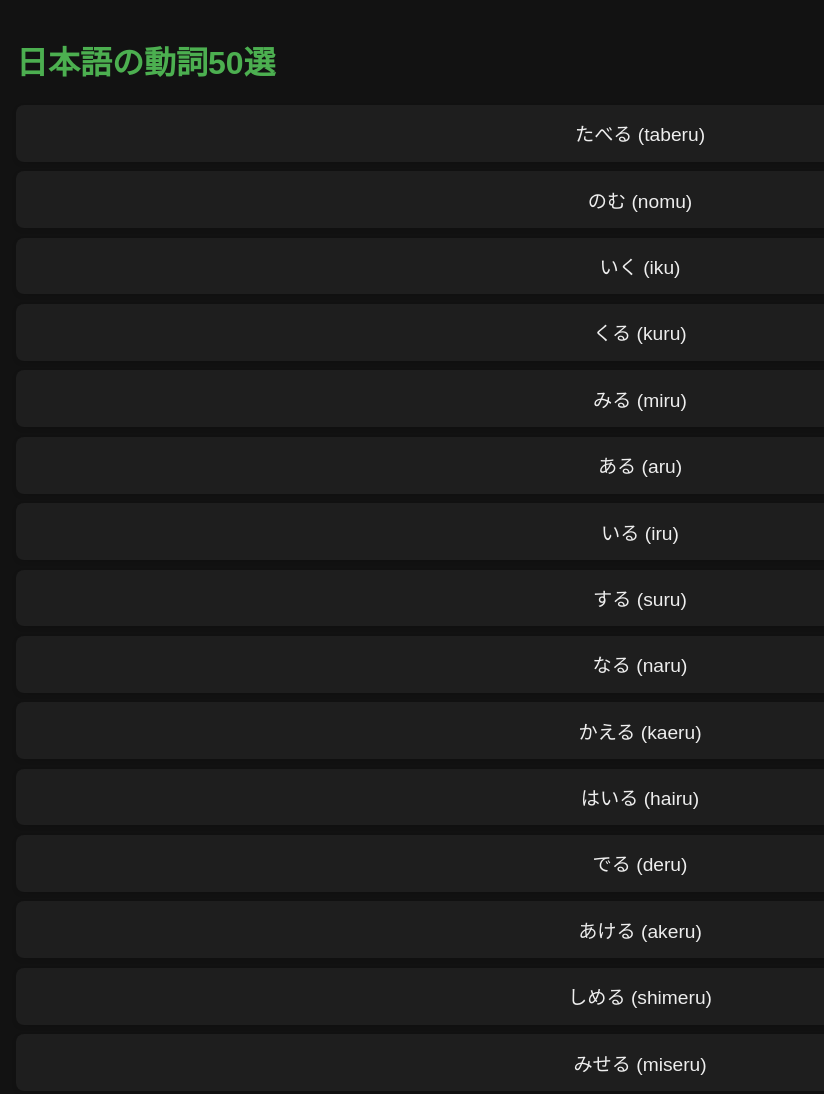
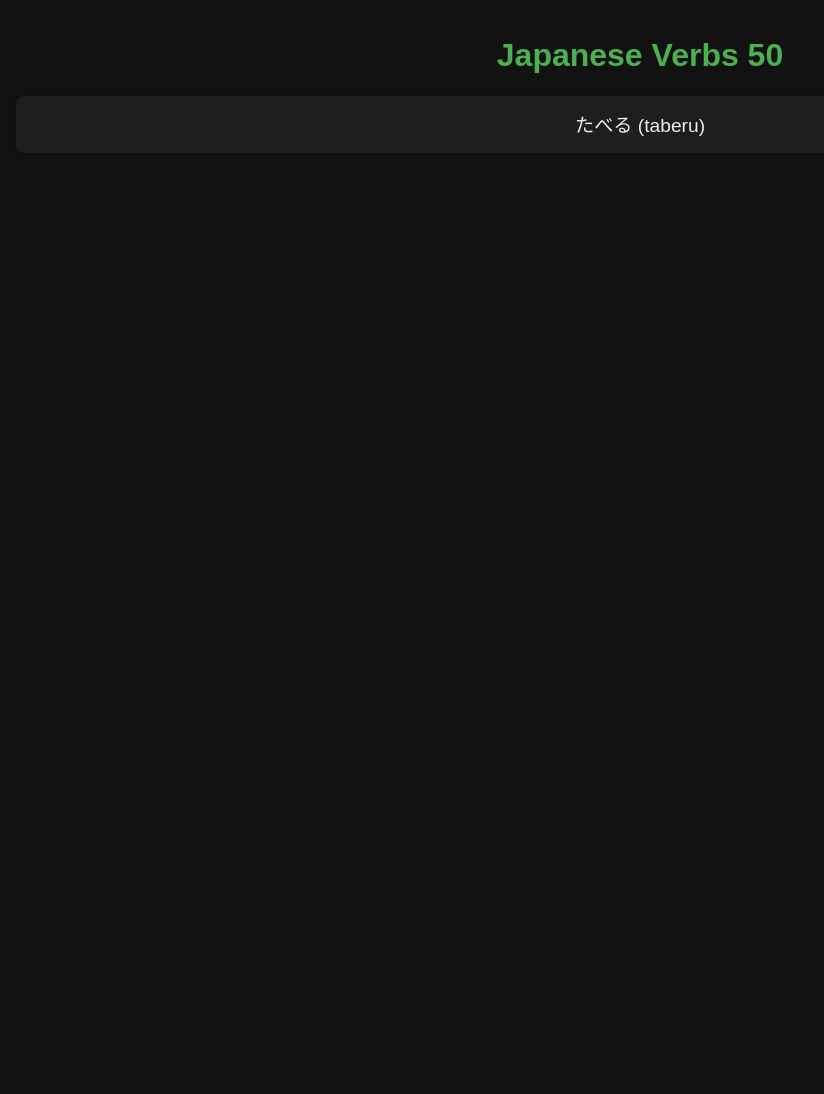
Before and after one commit to mauricedeschamps/japaneseverbsnew50, a plain HTML site: page index.html in a window 1280 px wide. Shown: the top 1094 px of the page, without its empty margins (0-824 px from the left). After the commit the page ends 800 px from the top, so only its background shows below. Drawn offline with Linux system fonts and the light colour scheme.

Commit message:
index.html の更新

```diff
--- a/index.html
+++ b/index.html
@@ -3,7 +3,7 @@
 <head>
   <meta charset="UTF-8">
   <meta name="viewport" content="width=device-width, initial-scale=1.0">
-  <title>日本語動詞50選</title>
+  <title>Japanese Verbs 50</title>
   <style>
     body {
       font-family: sans-serif;
@@ -31,67 +31,20 @@
     }
     h1 {
       color: #4CAF50;
+      text-align: center;
     }
   </style>
 </head>
 <body>
 
-<h1>日本語の動詞50選</h1>
+<h1>Japanese Verbs 50</h1>
 
 <div class="button-list" id="verbList"></div>
 
 <script>
 const verbs = [
   { verb: "たべる", romaji: "taberu" },
-  { verb: "のむ", romaji: "nomu" },
-  { verb: "いく", romaji: "iku" },
-  { verb: "くる", romaji: "kuru" },
-  { verb: "みる", romaji: "miru" },
-  { verb: "ある", romaji: "aru" },
-  { verb: "いる", romaji: "iru" },
-  { verb: "する", romaji: "suru" },
-  { verb: "なる", romaji: "naru" },
-  { verb: "かえる", romaji: "kaeru" },
-  { verb: "はいる", romaji: "hairu" },
-  { verb: "でる", romaji: "deru" },
-  { verb: "あける", romaji: "akeru" },
-  { verb: "しめる", romaji: "shimeru" },
-  { verb: "みせる", romaji: "miseru" },
-  { verb: "きく", romaji: "kiku" },
-  { verb: "はなす", romaji: "hanasu" },
-  { verb: "いう", romaji: "iu" },
-  { verb: "かく", romaji: "kaku" },
-  { verb: "よむ", romaji: "yomu" },
-  { verb: "ねる", romaji: "neru" },
-  { verb: "おきる", romaji: "okiru" },
-  { verb: "あるく", romaji: "aruku" },
-  { verb: "はしる", romaji: "hashiru" },
-  { verb: "つかう", romaji: "tsukau" },
-  { verb: "つくる", romaji: "tsukuru" },
-  { verb: "もつ", romaji: "motsu" },
-  { verb: "まつ", romaji: "matsu" },
-  { verb: "あう", romaji: "au" },
-  { verb: "わかる", romaji: "wakaru" },
-  { verb: "おぼえる", romaji: "oboeru" },
-  { verb: "わすれる", romaji: "wasureru" },
-  { verb: "おしえる", romaji: "oshieru" },
-  { verb: "ならう", romaji: "narau" },
-  { verb: "はじめる", romaji: "hajimeru" },
-  { verb: "おわる", romaji: "owaru" },
-  { verb: "はたらく", romaji: "hataraku" },
-  { verb: "べんきょうする", romaji: "benkyou suru" },
-  { verb: "のる", romaji: "noru" },
-  { verb: "おりる", romaji: "oriru" },
-  { verb: "あらう", romaji: "arau" },
-  { verb: "かう", romaji: "kau" },
-  { verb: "うる", romaji: "uru" },
-  { verb: "きる", romaji: "kiru" },
-  { verb: "ぬぐ", romaji: "nugu" },
-  { verb: "いれる", romaji: "ireru" },
-  { verb: "だす", romaji: "dasu" },
-  { verb: "およぐ", romaji: "oyogu" },
-  { verb: "あそぶ", romaji: "asobu" },
-  { verb: "わらう", romaji: "warau" }
+  // ... (他の動詞は同じ)
 ];
 
 function renderVerbs() {
```
